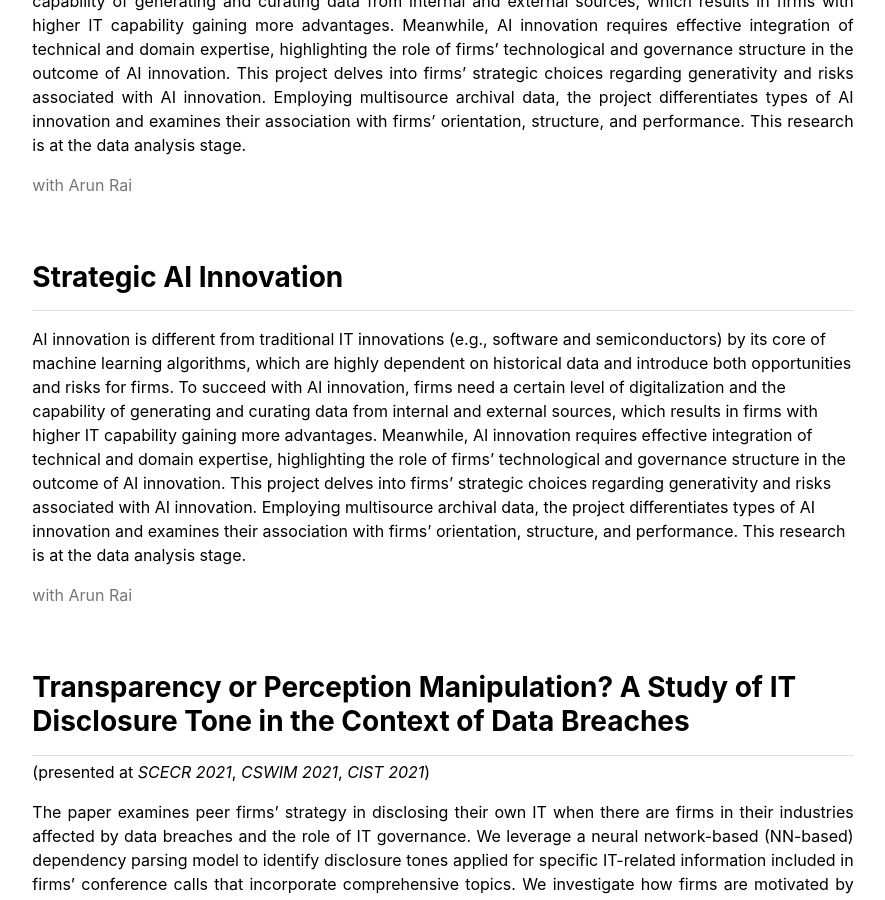
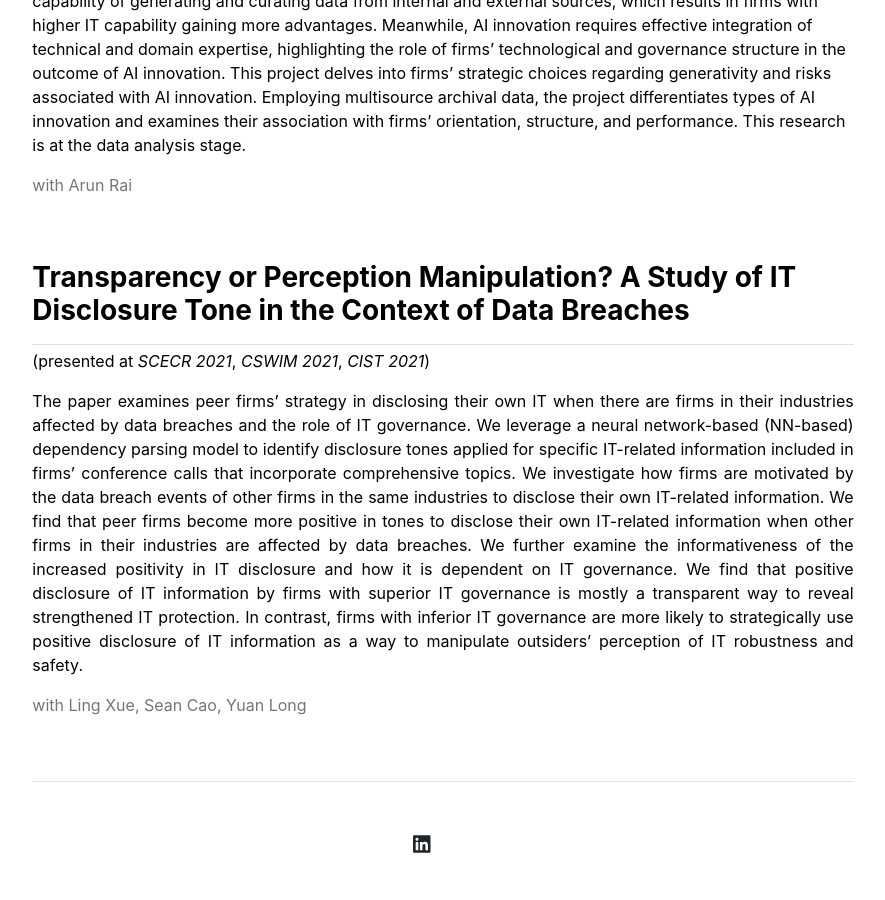
Before and after one commit to jingtianIS/jingtianIS.github.io, a Jekyll site: the page built from research.md, in a window 1280 px wide and 900 px high, scrolled down 1524 px. Shown: the whole window, without its empty margins (197-1082 px from the left). Built offline with Jekyll 4.4.1, drawn with Linux system fonts in a browser that asks for light colours.

Commit message:
Update research.html

```diff
--- a/_includes/research.html
+++ b/_includes/research.html
@@ -23,15 +23,6 @@
   <div class="col-md-12">
     <h3 class="fw-bold border-bottom pb-3 mb-3">Strategic AI Innovation</h3>
 
-    <p style="text-align:justify;">AI innovation is different from traditional IT innovations (e.g., software and semiconductors) by its core of machine learning algorithms, which are highly dependent on historical data and introduce both opportunities and risks for firms. To succeed with AI innovation, firms need a certain level of digitalization and the capability of generating and curating data from internal and external sources, which results in firms with higher IT capability gaining more advantages. Meanwhile, AI innovation requires effective integration of technical and domain expertise, highlighting the role of firms’ technological and governance structure in the outcome of AI innovation. This project delves into firms’ strategic choices regarding generativity and risks associated with AI innovation. Employing multisource archival data, the project differentiates types of AI innovation and examines their association with firms’ orientation, structure, and performance. This research is at the data analysis stage. </p>
-    <p style="color:rgba(0,0,0,.54);">with Arun Rai</p>
-  </div>
-</div>
-
-<div class="row g-5 mb-5">
-  <div class="col-md-12">
-    <h3 class="fw-bold border-bottom pb-3 mb-3">Strategic AI Innovation</h3>
-
     <p>AI innovation is different from traditional IT innovations (e.g., software and semiconductors) by its core of machine learning algorithms, which are highly dependent on historical data and introduce both opportunities and risks for firms. To succeed with AI innovation, firms need a certain level of digitalization and the capability of generating and curating data from internal and external sources, which results in firms with higher IT capability gaining more advantages. Meanwhile, AI innovation requires effective integration of technical and domain expertise, highlighting the role of firms’ technological and governance structure in the outcome of AI innovation. This project delves into firms’ strategic choices regarding generativity and risks associated with AI innovation. Employing multisource archival data, the project differentiates types of AI innovation and examines their association with firms’ orientation, structure, and performance. This research is at the data analysis stage.</p>
     <p style="color:rgba(0,0,0,.54);">with Arun Rai</p>
   </div>
```
